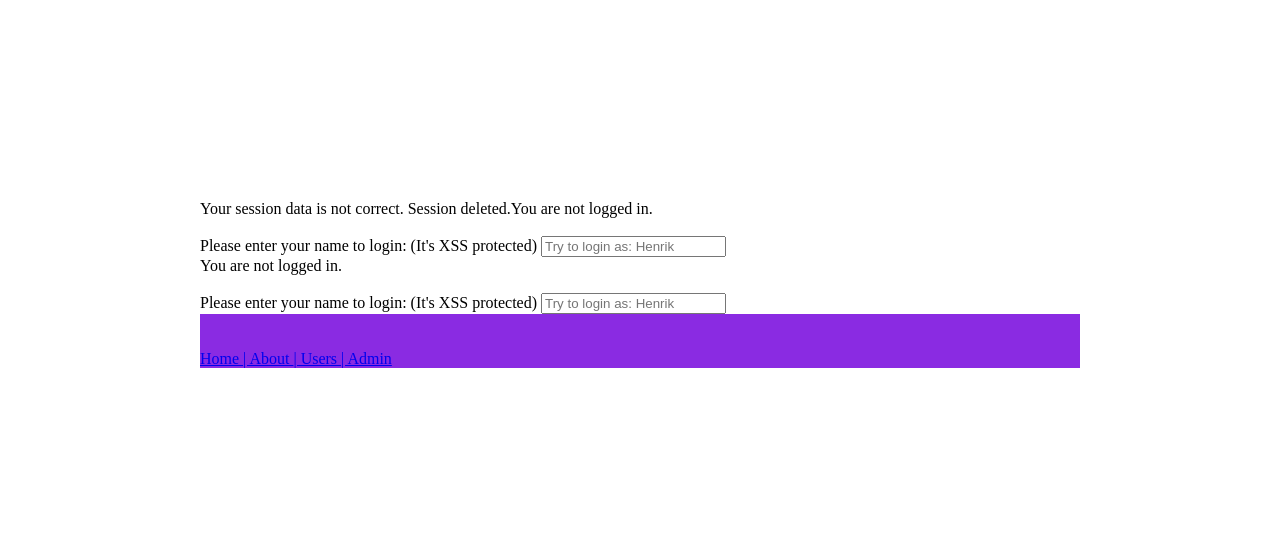
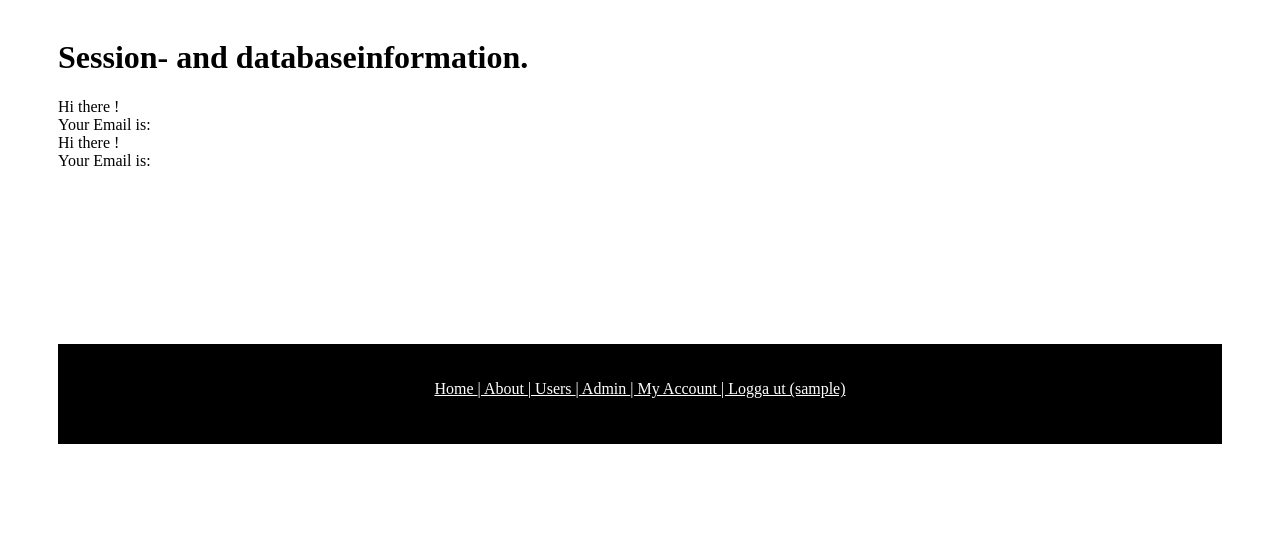
Before and after one commit to Kingsyard901/FrontController-PHP, a PHP site: page /user in a window 1280 px wide. Shown: the top 559 px of the page. Run offline with PHP 8.4, Linux system fonts and the light colour scheme; the visitor is signed in with stand-in values (Sample User, id 1); data comes from the database, SQL or seed files in the repository; data that the repository does not hold is empty.

Commit message:
Major changes with mysql connections for viewing and creating user data.

```diff
--- a/app/dbconn.php
+++ b/app/dbconn.php
@@ -1,8 +1,8 @@
 <?php
 
 $dbServername = 'localhost';
-$dbUsername = 'root';
-$dbPassword = '';
+$dbUsername = 'newuser';
+$dbPassword = '1234';
 $dbName = 'testingdb';
 
 $conn = mysqli_connect($dbServername, $dbUsername, $dbPassword, $dbName);
--- a/app/showuser.php
+++ b/app/showuser.php
@@ -13,6 +13,7 @@ if ($resultcheck > 0) {
     while ($row = mysqli_fetch_assoc($result)) {
         // echo $row['user_first'] . '<br>';
         $usersname = $row['user_first'];
+        $usersemail = $row['user_email'];
     }
 } else {
     // prova lägga till en else här och "nolla" usersname, testa sedan att matcha det i pages?
--- a/class/pages.php
+++ b/class/pages.php
@@ -1,4 +1,14 @@
 <?php
+
+class Create {
+  public function create() {
+    if (!$_SESSION) {
+      include './view/createuser.php';
+    } else {
+      echo 'You are already logged in as ' . $_SESSION['username'];
+    }
+  }
+}
 
 class Page404 {
     public function fourofour() {
@@ -57,8 +67,10 @@ class User {
             echo 'You are not logged in. </br>';
             include './view/yourname.php';
         } else {
-            include './view/testdb';
-            echo 'Welcome '. $row['user_first'] .'!';
+          // Behöver lägga in if för att istället ta sessionanvändare om användare inte finns i db.
+            include './app/showuser.php';
+            echo 'Hi there ' . $usersname . '! <br>';
+            echo 'Your Email is:  ' . $usersemail . '<br>';
         }
         return;
     }
@@ -81,6 +93,7 @@ class Home {
         if (!$_SESSION) {
             echo 'You are not logged in. </br> You can try to log in with just the name Henrik or William.';
             include './view/yourname.php';
+            echo 'Or, you can register: <a href="create">Create Account </a>';
         } elseif (empty($usersname)) {
             echo 'Hi ' . $_SESSION['username'] . '!';
         } else {
--- a/index.php
+++ b/index.php
@@ -2,19 +2,19 @@
 
 session_start();
 
+include './view/head.php';
+
+include './class/pages.php';
 
 include './view/testdb.php';
 
-include './view/head.php';
-include './class/pages.php';
 
 //Som jag förstått det är det i "vissa" fall bra att låsa session mot IP, men jag lyckas tyvärr inte testa det på ett vettigt sätt.
-$fakeadress = '::1'; //min localhost är ::1 Du kan testa sätta ::2 för att döda sessionen.
+$fakeadress = '127.0.0.1'; //min localhost är ::1 Du kan testa sätta ::2 för att döda sessionen.
 $IP = getenv ( "REMOTE_ADDR" );
 if ($IP !== $fakeadress) {
     echo 'Your session data is not correct. Session deleted.';
     unset($_SESSION['username']);
-    // Jag lyckas inte testa övrig kod jag hittar för att "döda eller nolla" sessioner och cookies.
 }
 
 
--- a/info.txt
+++ b/info.txt
@@ -11,3 +11,8 @@ Uppgifter att lösa
 
 #Ny branch! Tilläggsuppgift
 # 7. Flytta HTML från funktionerna till att istället läsas från en DB.
+    HENRIK: Jag har inte flyttat allt, men har skapat kopplingar till Mariadb/mysql och testat
+    både prepared statements och "enkla" kopplinar för att både söka upp och logga in, hämta och visa data, samt
+    registrera en ny användare. Har även lagt in så att vissa länkar inte syns om man inte är inloggad och tvärtom.
+
+    Lyckades även få till det med css filen, det var .htacess filen som störde ut min koppling tidigare.
--- a/style.css
+++ b/style.css
@@ -1,5 +1,7 @@
 body {
-    padding: 15%;
+    padding-left: 50px;
+    padding-right: 50px;
+    padding-top: 10px;
 }
 
 h2 {
@@ -7,5 +9,13 @@ h2 {
 }
 
 .footer {
-    background-color: blueviolet;
+    background-color: black;
+    height: 100px;
+    margin: auto;
+    text-align: center;
+    margin-top: 15%;
 }
+
+.footer a {
+  color: white;
+}
--- a/view/footer.php
+++ b/view/footer.php
@@ -2,6 +2,15 @@
 </br>
 </br>
     <a href="home">Home </a>
+    <?php
+      if (!$_SESSION) {
+        ?>
+        <a href="create">| Create Account </a>
+        <?php
+      } else {
+          echo '';
+      }
+     ?>
     <a href="about">| About </a>
     <a href="users">| Users </a>
     <a href="admin">| Admin </a>
@@ -27,6 +36,14 @@
             <?php
         }
 
+        if (!$_SESSION) {
+            echo '';
+        } else {
+            ?>
+            <a href="user">| My Account </a>
+            <?php
+        }
+
 
 
         if (!$_SESSION) {
--- a/view/head.php
+++ b/view/head.php
@@ -8,3 +8,4 @@
         <title>My PHP Page</title>
     </head>
     <body>
+      <h1>Session- and databaseinformation.</h1>
--- a/view/testdb.php
+++ b/view/testdb.php
@@ -25,7 +25,7 @@
             while ($row = mysqli_fetch_assoc($result)) {
                 // echo 'Some testdata from Database: <br>';
                 $active = $row['user_first'];
-                // echo $row['user_first'] . ' ' . $row['user_last'] . '<br>', $row['user_email'] . '<br>', $row['user_uid'] . ': Have the password - ' . $row['user_pwd'] . '<br><br>';
+                echo $row['user_first'] . ' ' . $row['user_last'] . '<br>', $row['user_email'] . '<br>', $row['user_uid'] . ': Have the password - ' . $row['user_pwd'] . '<br><br>';
             }
         }
     ?>
--- a/view/yourname.php
+++ b/view/yourname.php
@@ -1,3 +1,3 @@
 <form action="" method="post">
-</br>Please enter your name to login: (It's XSS protected) <input type="text" name="username" placeholder="Try to login as: Henrik" /><br />
+</br>Please enter your name to login: (XSS protected) <input type="text" name="username" placeholder="Try to login as: Henrik" /><br />
 </form>
```
Also changed, not shown: app/createuserdb.php (added, +29 -0 lines), view/createuser.php (added, +17 -0 lines), .htaccess.
